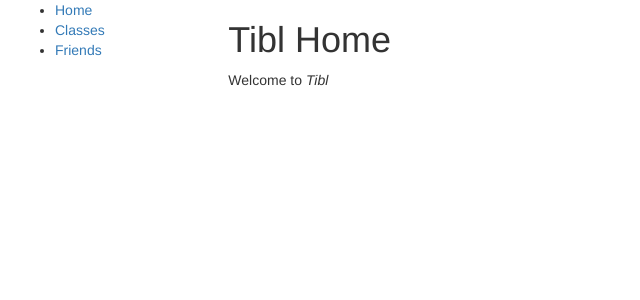
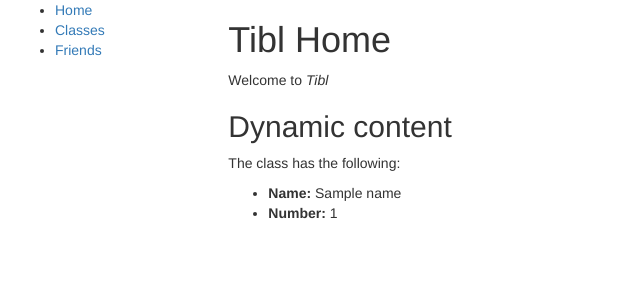
Before and after one commit to jagath-jaikumar/326-Project, a Django app: template WIP/Tibl/templates/classpage.html in a window 1280 px wide. Shown: the top 300 px of the page, without its empty margins (0-640 px from the left). Run offline with Django 3.2, Linux system fonts and the light colour scheme; the template is opened without the code that fills it: most values are stand-ins (such as "Sample title", 1, 10 or a date in 2020); some libraries are stand-ins or nearby versions.

Commit message:
added classpage template

```diff
--- a/WIP/Tibl/templates/classpage.html
+++ b/WIP/Tibl/templates/classpage.html
@@ -5,4 +5,13 @@
 
   <p>Welcome to <em>Tibl</em></p>
 
+  <h2>Dynamic content</h2>
+
+  <p>The class has the following:</p>
+  <ul>
+    <li><strong>Name:</strong> {{ name }}</li>
+    <li><strong>Number:</strong> {{ number }}</li>
+  </ul>
+
+
 {% endblock %}
```
Also changed, not shown: WIP/Tibl/views.py (+8 -0 lines).
